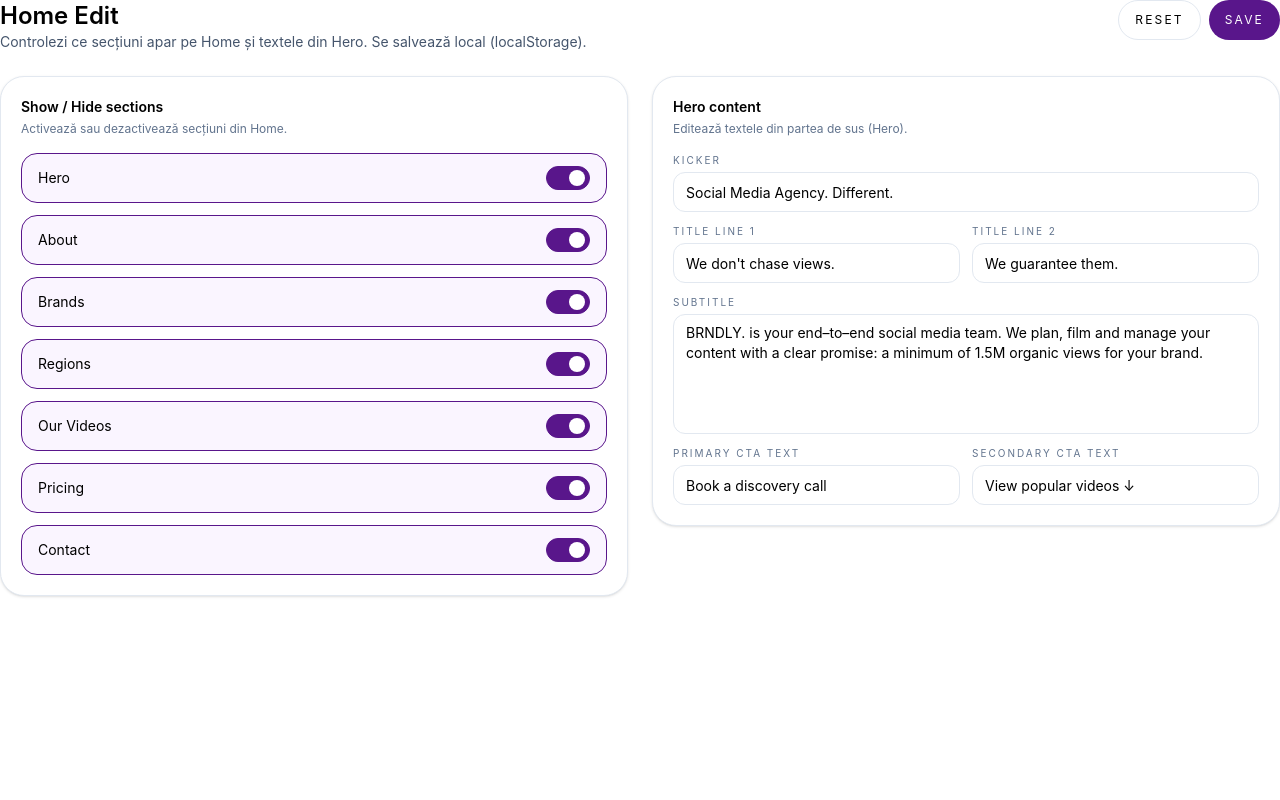
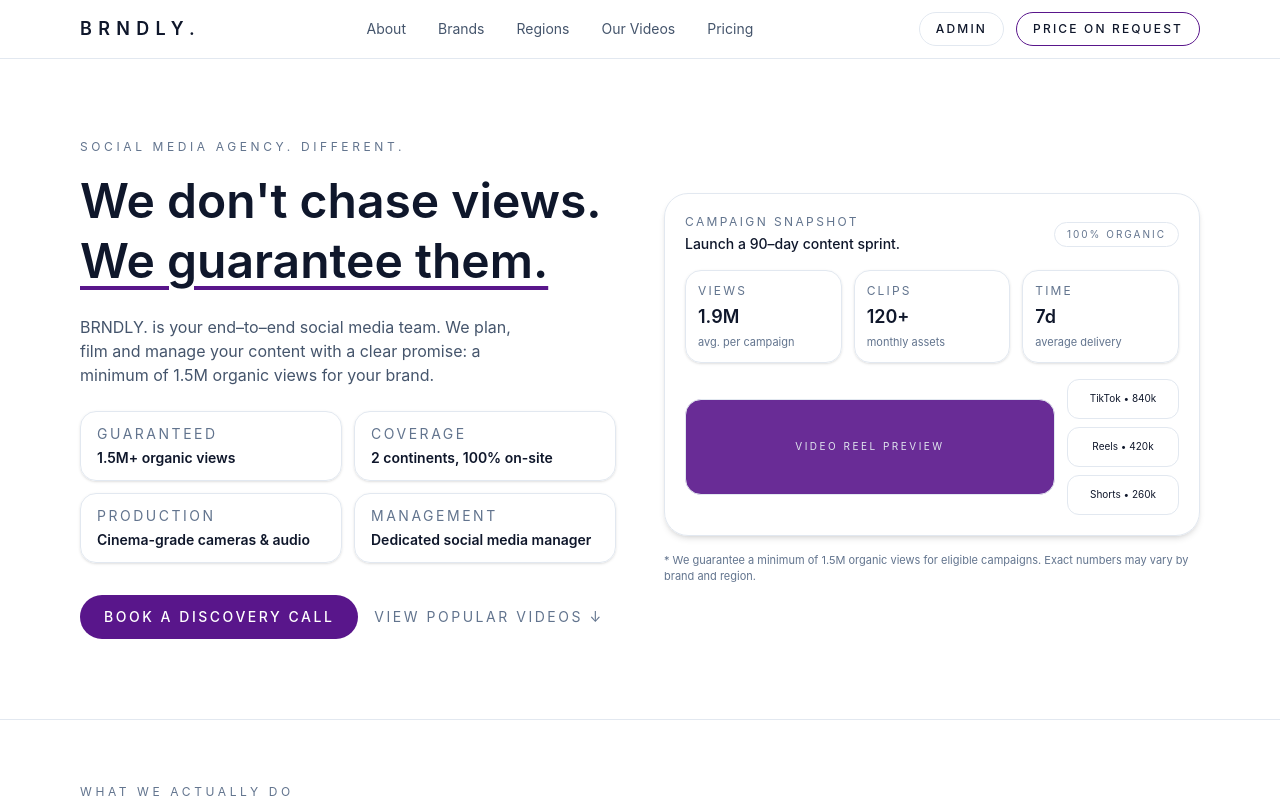
Before and after one commit to PaulMoza77/BRNDLY, a React (Vite) app: page / in a window 1280 px wide. Shown: the top 800 px of the page. Built offline with nearby package versions, Linux system fonts and the light colour scheme.

Commit message:
Home Readd

```diff
--- a/src/App.tsx
+++ b/src/App.tsx
@@ -1,9 +1,8 @@
 // src/App.tsx
 import { BrowserRouter, Routes, Route, Navigate } from "react-router-dom";
 
-import Home from "./pages/Home";
+import HomePage from "./pages/Home";
 
-// ✅ IMPORTANT: importă din components, NU din pages
 import AdminLayout from "./components/brndly/admin/AdminLayout";
 import AdminHomeEditPage from "./components/brndly/admin/AdminHomeEdit";
 
@@ -12,11 +11,11 @@ export default function App() {
     <BrowserRouter>
       <Routes>
         {/* SITE */}
-        <Route path="/" element={<Home />} />
+        <Route path="/" element={<HomePage />} />
 
         {/* ADMIN */}
         <Route path="/admin" element={<AdminLayout />}>
-          <Route index element={<Navigate to="/admin/home" replace />} />
+          <Route index element={<Navigate to="home" replace />} />
           <Route path="home" element={<AdminHomeEditPage />} />
         </Route>
 
--- a/src/components/brndly/admin/AdminHomeEdit.tsx
+++ b/src/components/brndly/admin/AdminHomeEdit.tsx
@@ -1,4 +1,4 @@
-// src/components/brndly/admin/AdminHomeEdit.tsx
+// src/pages/admin/AdminHomeEdit.tsx
 import HomeEdit from "./HomeEdit";
 
 export default function AdminHomeEditPage() {
--- a/src/pages/Home.tsx
+++ b/src/pages/Home.tsx
@@ -1,6 +1,6 @@
-// src/pages/admin/AdminHomeEdit.tsx
-import HomeEdit from "../components/brndly/admin/HomeEdit";
+// src/pages/Home.tsx
+import BrndlyLandingPreview from "../components/brndly/BrndlyLandingPreview";
 
-export default function AdminHomeEditPage() {
-  return <HomeEdit />;
+export default function HomePage() {
+  return <BrndlyLandingPreview />;
 }
```
